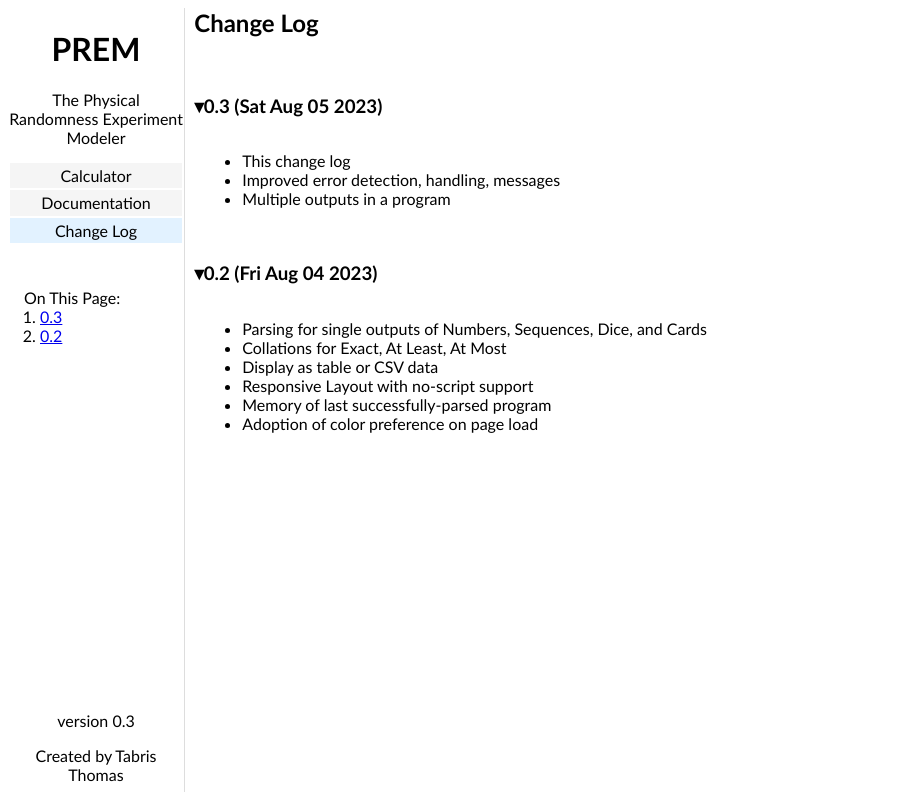
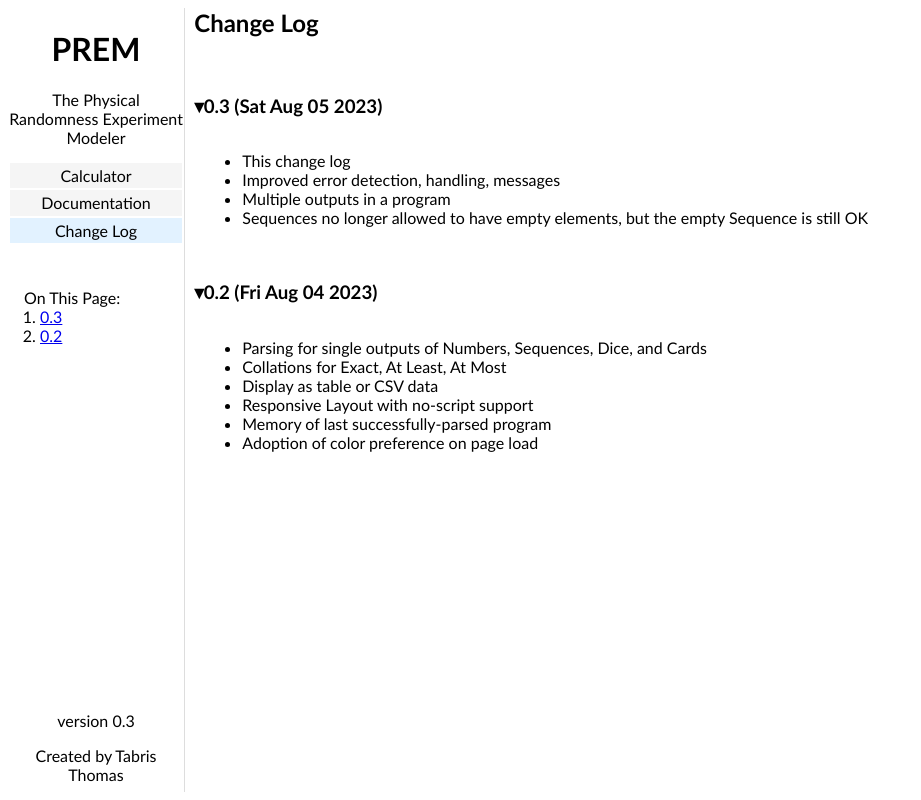
Before and after one commit to TNThomas/prem, a SvelteKit app: page /changeLogs in a window 1280 px wide. Shown: the whole page, without its empty margins (0-921 px from the left). Built offline with nearby package versions, Linux system fonts and the light colour scheme.

Commit message:
Update change log

```diff
--- a/src/routes/changeLogs/data.ts
+++ b/src/routes/changeLogs/data.ts
@@ -11,7 +11,8 @@ export const versions: version[] = [
         [
             "This change log",
             "Improved error detection, handling, messages",
-            "Multiple outputs in a program"
+            "Multiple outputs in a program",
+            "Sequences no longer allowed to have empty elements, but the empty Sequence is still OK"
         ]
     ],
     [
```
